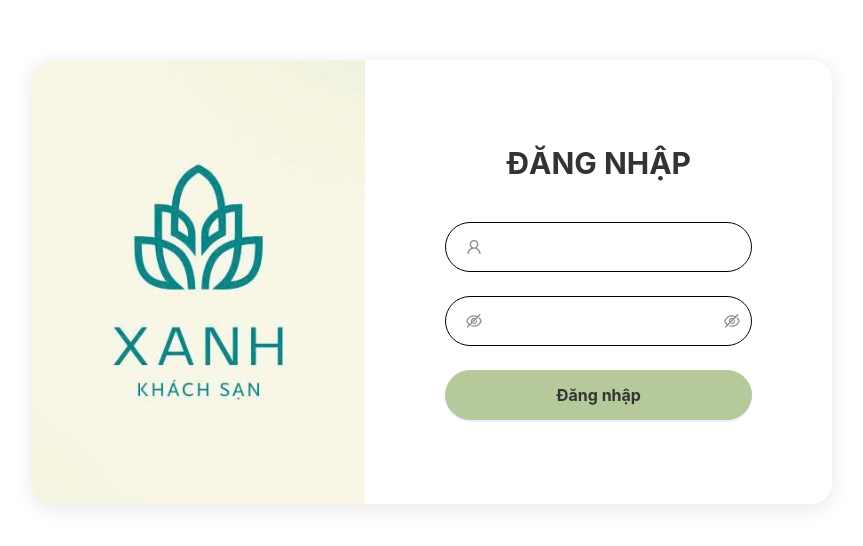
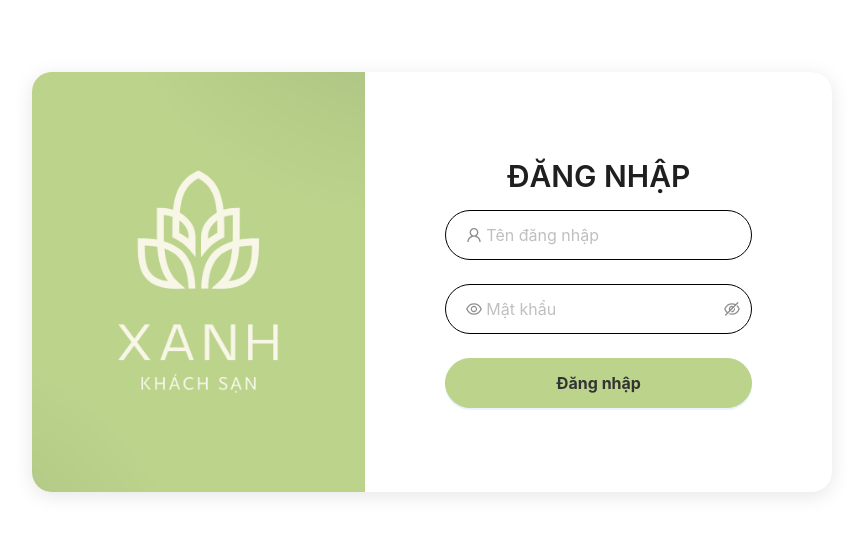
Before and after one commit to lethong1/hotel-management, a React (Vite) app in the folder frontend/: page /login in a window 1280 px wide. Shown: the part 118-664 px from the top of the page, without its empty margins (208-1071 px from the left). Built offline with nearby package versions, Linux system fonts and the light colour scheme.

Commit message:
fix LoginForm and add folder css

```diff
--- a/frontend/src/components/Auth/LoginForm.jsx
+++ b/frontend/src/components/Auth/LoginForm.jsx
@@ -1,26 +1,24 @@
-import React, { useContext, useEffect } from 'react';
+import React, { useContext, useEffect, useState } from 'react';
 import { Row, Col, Input, Button, Typography, Form } from 'antd';
-import { MailOutlined, EyeInvisibleOutlined, UserOutlined, LoadingOutlined } from '@ant-design/icons';
+import { EyeOutlined, EyeInvisibleOutlined, UserOutlined, LoadingOutlined } from '@ant-design/icons';
 import logo from '../../assets/logo.png' // Lưu ý: Bạn cần tạo file logo.svg riêng
 import { LoginContext } from '../../contexts/LoginConText'
 import { useNavigate } from 'react-router-dom';
-import { message, Spin} from 'antd';
+import { message, Spin } from 'antd';
+import '../../css/LoginForm.css';
 const { Title } = Typography;
-
-
 
 const LoginForm = () => {
   const { loginUser, authState } = useContext(LoginContext)
   const navigate = useNavigate();
+
   const customIndicator = (
     <LoadingOutlined
-      style={{
-        fontSize: 48, // Chỉnh kích thước
-        color: '#B5C99A' // Chỉnh màu sắc cho hợp với theme của bạn
-      }}
+      className="custom-spinner"
       spin
     />
   );
+
   useEffect(() => {
     // Nếu đã xác thực thành công, chuyển ngay đến dashboard
     if (authState.isAuthenticated) {
@@ -28,13 +26,15 @@ const LoginForm = () => {
       navigate('/dashboard');
     }
   }, [authState.isAuthenticated, navigate]);
+
   if (authState.isLoading) {
     return (
-      <div style={{ display: 'flex', justifyContent: 'center', alignItems: 'center', height: '100vh' }}>
+      <div className="loading-container">
         <Spin indicator={customIndicator} />
       </div>
     );
   }
+
   const onFinish = async (values) => {
     try {
       await loginUser(values.username, values.password)
@@ -48,50 +48,23 @@ const LoginForm = () => {
   const onFinishFailed = (errorInfo) => {
     console.log('Failed:', errorInfo);
     console.log(errorInfo)
-    // setIsLoading({...isLoading, authLoading: false})
   };
 
   return (
-    <div style={{
-      backgroundColor: '#F5F5DC', // Màu nền kem nhạt
-      justifyContent: 'center',
-      alignItems: 'center',
-      fontFamily: "'Montserrat', sans-serif",
-      borderRadius: '20px', // Font chữ tương tự
-    }}>
-      <Row style={{
-        width: 800,
-        boxShadow: '0 4px 20px rgba(0, 0, 0, 0.1)',
-        borderRadius: '20px',
-        overflow: 'hidden',
-        backgroundColor: 'white'
-      }}>
+    <div className="login-container">
+      <Row className="login-row">
         {/* Cột bên trái (Logo) */}
-        <Col span={10} style={{
-          backgroundImage: `url(${logo})`,
-          backgroundSize: 'cover',
-          backgroundPosition: 'center',
-          display: 'flex',
-          flexDirection: 'column',
-          justifyContent: 'center',
-          alignItems: 'center',
-          padding: '40px'
-        }}>
+        <Col span={10}
+          className="login-logo-column"
+          style={{
+            backgroundImage: `url(${logo})`
+          }}
+        >
         </Col>
 
         {/* Cột bên phải (Form) */}
-        <Col span={14} style={{
-          padding: '60px 80px',
-          display: 'flex',
-          flexDirection: 'column',
-          justifyContent: 'center'
-        }}>
-          <Title level={2} style={{
-            textAlign: 'center',
-            marginBottom: '40px',
-            fontWeight: 'bold',
-            color: '#333'
-          }}>
+        <Col span={14} className="login-form-column">
+          <Title level={2} className="login-title">
             ĐĂNG NHẬP
           </Title>
           <Form
@@ -107,15 +80,9 @@ const LoginForm = () => {
             >
               <Input
                 prefix={<UserOutlined style={{ color: 'rgba(0,0,0,.45)' }} />}
-                placeholder=""
+                placeholder="Tên đăng nhập"
                 size="large"
-                style={{
-                  borderRadius: '25px',
-                  backgroundColor: '#fff',
-                  borderColor: '#000',
-                  height: '50px',
-                  paddingLeft: '20px'
-                }}
+                className="login-input"
               />
             </Form.Item>
 
@@ -124,17 +91,11 @@ const LoginForm = () => {
               rules={[{ required: true, message: 'Vui lòng nhập mật khẩu!' }]}
             >
               <Input.Password
-                prefix={<EyeInvisibleOutlined style={{ color: 'rgba(0,0,0,.45)' }} />}
-                placeholder=""
+                prefix={<EyeOutlined style={{ color: 'rgba(0,0,0,.45)' }} />}
+                placeholder="Mật khẩu"
                 size="large"
-                style={{
-                  borderRadius: '25px',
-                  backgroundColor: '#fff',
-                  borderColor: '#000',
-                  height: '50px',
-                  paddingLeft: '20px'
-                }}
-                iconRender={visible => (visible ? <EyeInvisibleOutlined /> : <EyeInvisibleOutlined />)}
+                className="login-input"
+                iconRender={visible => (visible ? <EyeOutlined /> : <EyeInvisibleOutlined />)}
               />
             </Form.Item>
 
@@ -143,16 +104,7 @@ const LoginForm = () => {
                 type="primary"
                 htmlType="submit"
                 size="large"
-                style={{
-                  width: '100%',
-                  borderRadius: '25px',
-                  backgroundColor: '#B5C99A',
-                  borderColor: '#B5C99A',
-                  height: '50px',
-                  fontSize: '16px',
-                  fontWeight: 'bold',
-                  color: '#333'
-                }}
+                className="login-button"
               >
                 Đăng nhập
               </Button>
--- /dev/null
+++ b/frontend/src/css/LoginForm.css
@@ -0,0 +1,78 @@
+/* LoginForm.css */
+.login-container {
+  background-color: #F5F5DC;
+  justify-content: center;
+  align-items: center;
+  font-family: 'Montserrat', sans-serif;
+  border-radius: 20px;
+}
+
+.login-row {
+  width: 800px;
+  box-shadow: 0 4px 20px rgba(0, 0, 0, 0.1);
+  border-radius: 20px;
+  overflow: hidden;
+  background-color: white;
+}
+
+.login-logo-column {
+  background-size: cover;
+  background-position: center;
+  display: flex;
+  flex-direction: column;
+  justify-content: center;
+  align-items: center;
+  padding: 40px;
+}
+
+.login-form-column {
+  padding: 60px 80px;
+  display: flex;
+  flex-direction: column;
+  justify-content: center;
+}
+
+.login-title {
+  text-align: center;
+  margin-bottom: 40px;
+  font-weight: bold;
+  color: #333;
+}
+
+.login-input {
+  border-radius: 25px;
+  background-color: #fff;
+  border-color: #000;
+  height: 50px;
+  padding-left: 20px;
+}
+
+.login-button {
+  width: 100%;
+  border-radius: 25px;
+  background-color: #BBD38B;
+  border-color: #BBD38B;
+  height: 50px;
+  font-size: 16px;
+  font-weight: bold;
+  color: #333;
+  transition: all 0.3s ease-in-out;
+}
+
+.login-button:hover {
+  background-color: #A0B489;
+  border-color: #A0B489;
+  color: white;
+}
+
+.loading-container {
+  display: flex;
+  justify-content: center;
+  align-items: center;
+  height: 100vh;
+}
+
+.custom-spinner {
+  font-size: 48px;
+  color: #B5C99A;
+}
```
Also changed, not shown: frontend/src/assets/logo.png, 1 other file (tests, documents, lock files or other folders).
